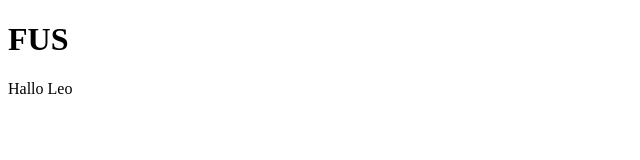
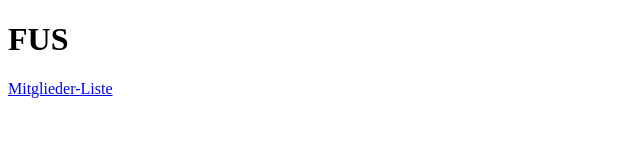
Before and after one commit to Lostpex/FUS_Website, a plain HTML site: page index.html in a window 1280 px wide. Shown: the whole page, without its empty margins (0-640 px from the left). Drawn offline with Linux system fonts and the light colour scheme.

Commit message:
Update index.html

```diff
--- a/index.html
+++ b/index.html
@@ -9,7 +9,7 @@
 </head>
 <body>
     <h1>FUS</h1>
-    <p>Hallo Leo</p>
+    <p><a href="/sites/mitglider.html">Mitglieder-Liste</a></p>
     <script src="javascript/index.js"></script>
 </body>
 </html>
```
